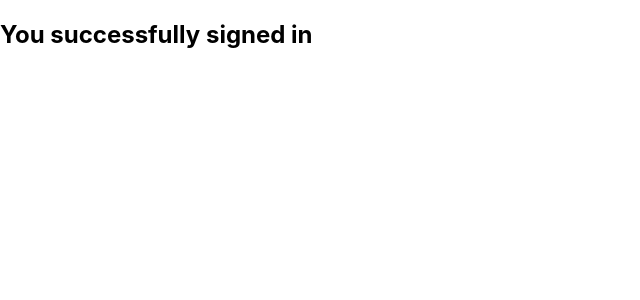
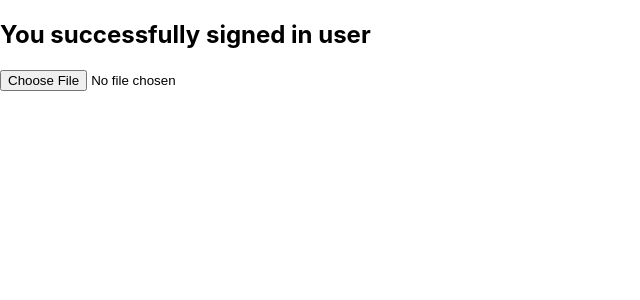
Before and after one commit to dchung21/clique, a React (Create React App) app in the folder client/: page /signedIn in a window 1280 px wide. Shown: the top 300 px of the page, without its empty margins (0-640 px from the left). Built offline with nearby package versions, Linux system fonts and the light colour scheme; no server answers; the HTML template or start-up script is replaced by a standard one.

Commit message:
changed landing and working on file upload

```diff
--- a/client/src/App.js
+++ b/client/src/App.js
@@ -1,6 +1,8 @@
-import logo from './logo.svg';
 import './App.css';
 import LoginPage from './Login.js';
+import Profile from './Profile.js';
+
+
 import {
   BrowserRouter as Router,
   Switch,
@@ -9,16 +11,17 @@ import {
 } from "react-router-dom";
 
 function App() {
+
   return (
     <Router>
       <div className="App">
         <header className="App-header">
           <Switch>
             <Route path="/signedIn">
-              <SignedInPage />
+              <Profile />
             </Route>
             <Route path="/">
-              <LoginPage />
+				<LoginPage />
             </Route>
         	</Switch>
         </header>
@@ -27,8 +30,6 @@ function App() {
   );
 }
 
-function SignedInPage() {
-	return <h2>You successfully signed in</h2>;
-}
+
 
 export default App;
--- a/client/src/Login.js
+++ b/client/src/Login.js
@@ -4,7 +4,6 @@ import StyledFirebaseAuth from 'react-firebaseui/StyledFirebaseAuth';
 import firebase from 'firebase/app';
 import 'firebase/auth';
 
-console.log(FIREBASE_CONFIG);
 if (!firebase.apps.length) {
 	firebase.initializeApp(FIREBASE_CONFIG);
 }
--- /dev/null
+++ b/client/src/Profile.js
@@ -0,0 +1,44 @@
+import React, { useState } from 'react';
+import firebase from 'firebase/app';
+import 'firebase/auth';
+import 'firebase/storage';
+import { FIREBASE_CONFIG } from './config.js';
+
+export default function Profile(props) {
+	const [image, setImage] = useState("");
+
+	//this is probably hacky code and will be prone to crashing
+	const auth = firebase.auth();
+	/////////
+
+	//reference to storage service
+	let storage = firebase.storage();
+
+	//on selection of image from the user
+	const onChange = (event) => {
+		if (event.target.files[0]) {
+			const image = event.target.files[0];
+			setImage(image);
+		}
+	}
+
+	//TODO
+	//this will upload image to firebase storage, I want to hash it with userID
+	const handleUpload = (event) => {
+		//prevent from reloading page on submission
+		event.preventDefault();
+
+		console.log("Starting upload");
+		const upload = storage.ref(`pix/test`).put(image);
+	}
+
+	return (
+		<div>
+			<h2>You successfully signed in user</h2>
+			<form>
+				<input type="file" onChange = {onChange} />
+			</form>
+		</div>
+	)
+
+}
```
